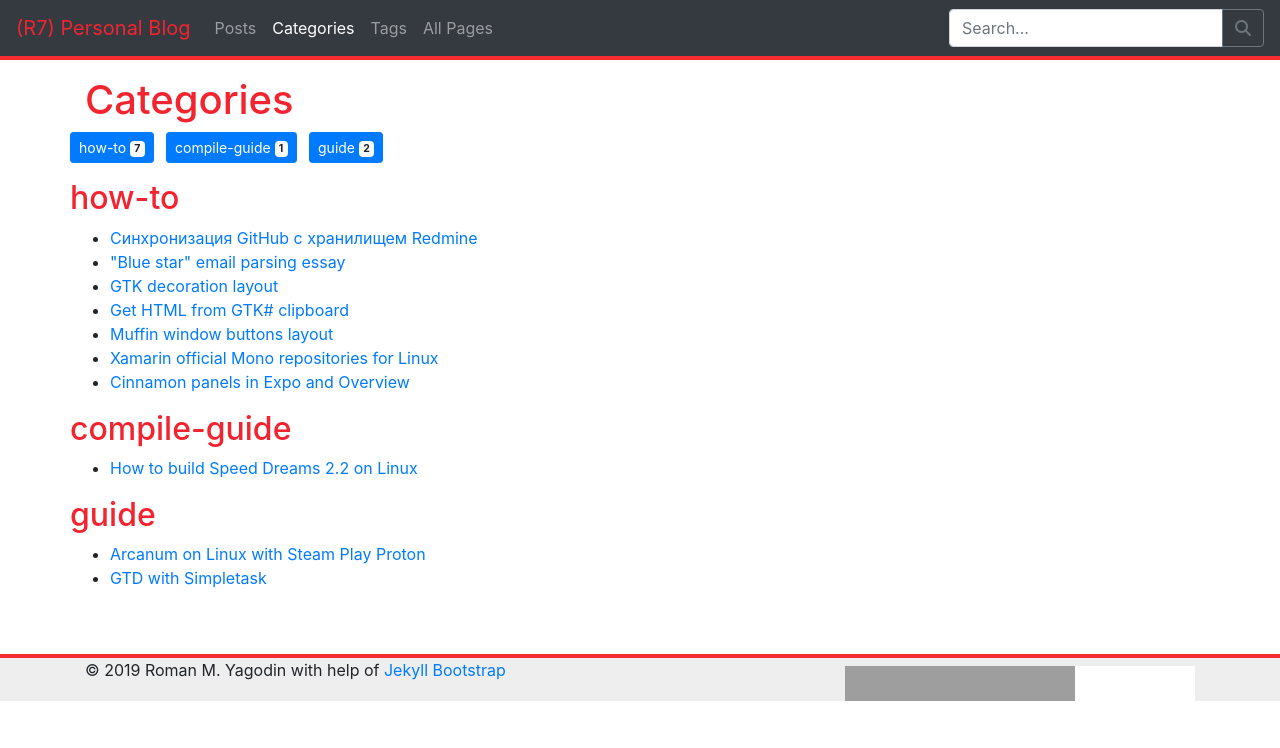
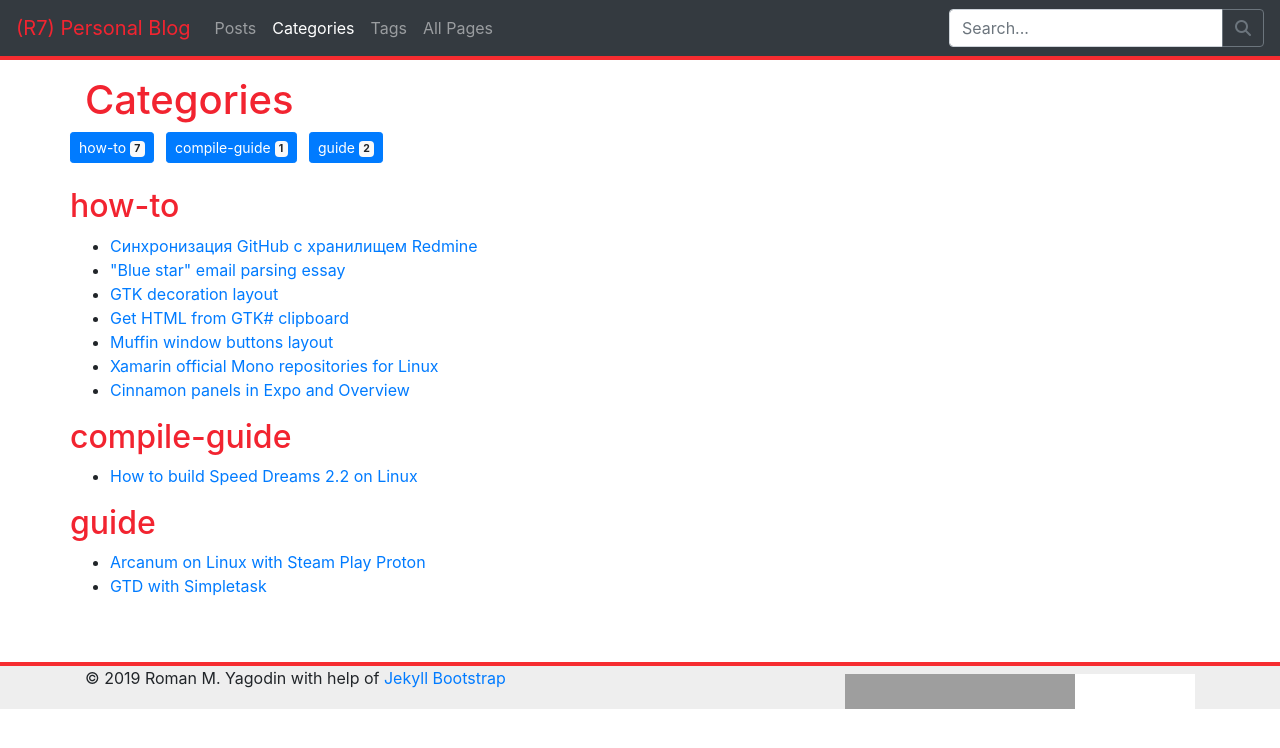
Before and after one commit to roman-yagodin/roman-yagodin.github.io, a Jekyll site: the page built from 2_categories.html, in a window 1280 px wide. Shown: the top 748 px of the page. Built offline with Jekyll 4.4.1, drawn with Linux system fonts in a browser that asks for light colours; nearby versions of some CDN libraries; grey boxes are pictures that could not be loaded.

Commit message:
Add vertical spacing for tag lists

```diff
--- a/assets/themes/css/style.css
+++ b/assets/themes/css/style.css
@@ -54,3 +54,7 @@ main {
 .post-full .date {
   margin-bottom: 20px;
   font-weight: bold; }
+
+.tag-box .list-inline-item {
+  margin-bottom: .5rem;
+}
```
